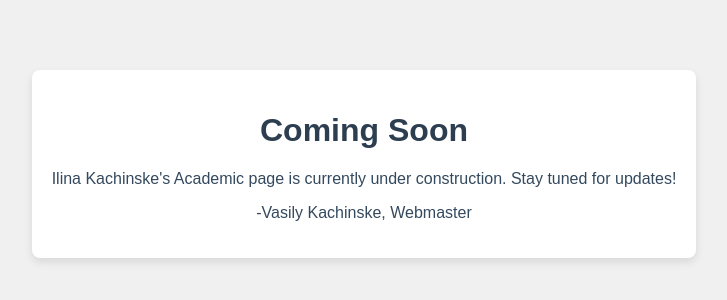
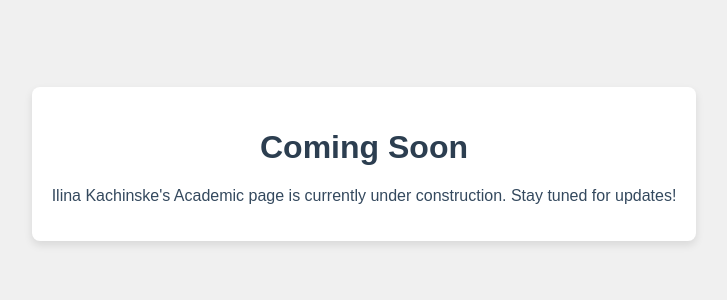
Before and after one commit to kachinskea/ilina, a plain HTML site: page index.html in a window 1280 px wide. Shown: the part 236-536 px from the top of the page, without its empty margins (276-1003 px from the left). Drawn offline with Linux system fonts and the light colour scheme.

Commit message:
Update index.html

```diff
--- a/index.html
+++ b/index.html
@@ -35,7 +35,6 @@
     <div class="container">
         <h1>Coming Soon</h1>
         <p>Ilina Kachinske's Academic page is currently under construction. Stay tuned for updates!</p>
-        <p>-Vasily Kachinske, Webmaster</p>
     </div>
 </body>
 </html>
```
